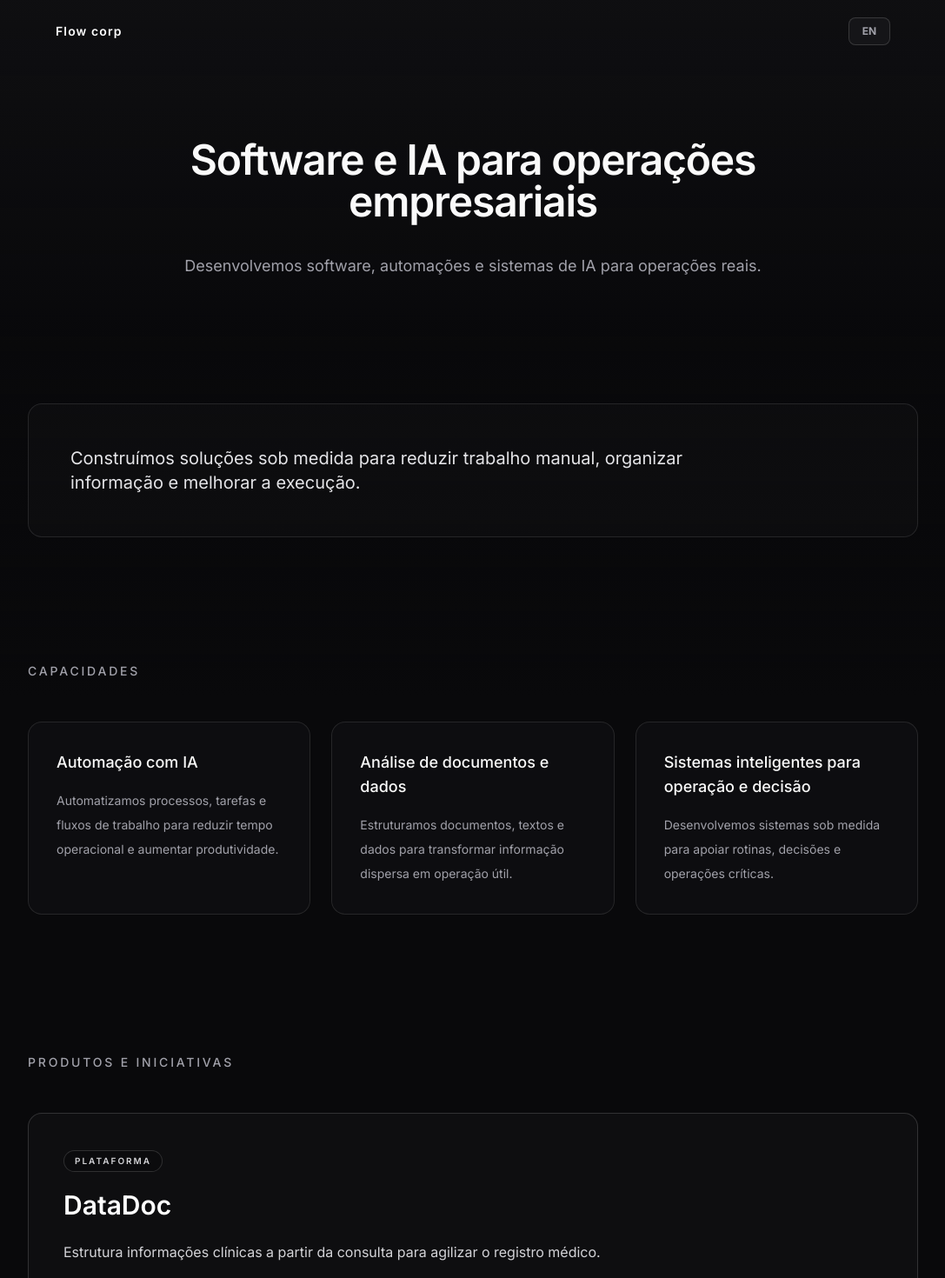
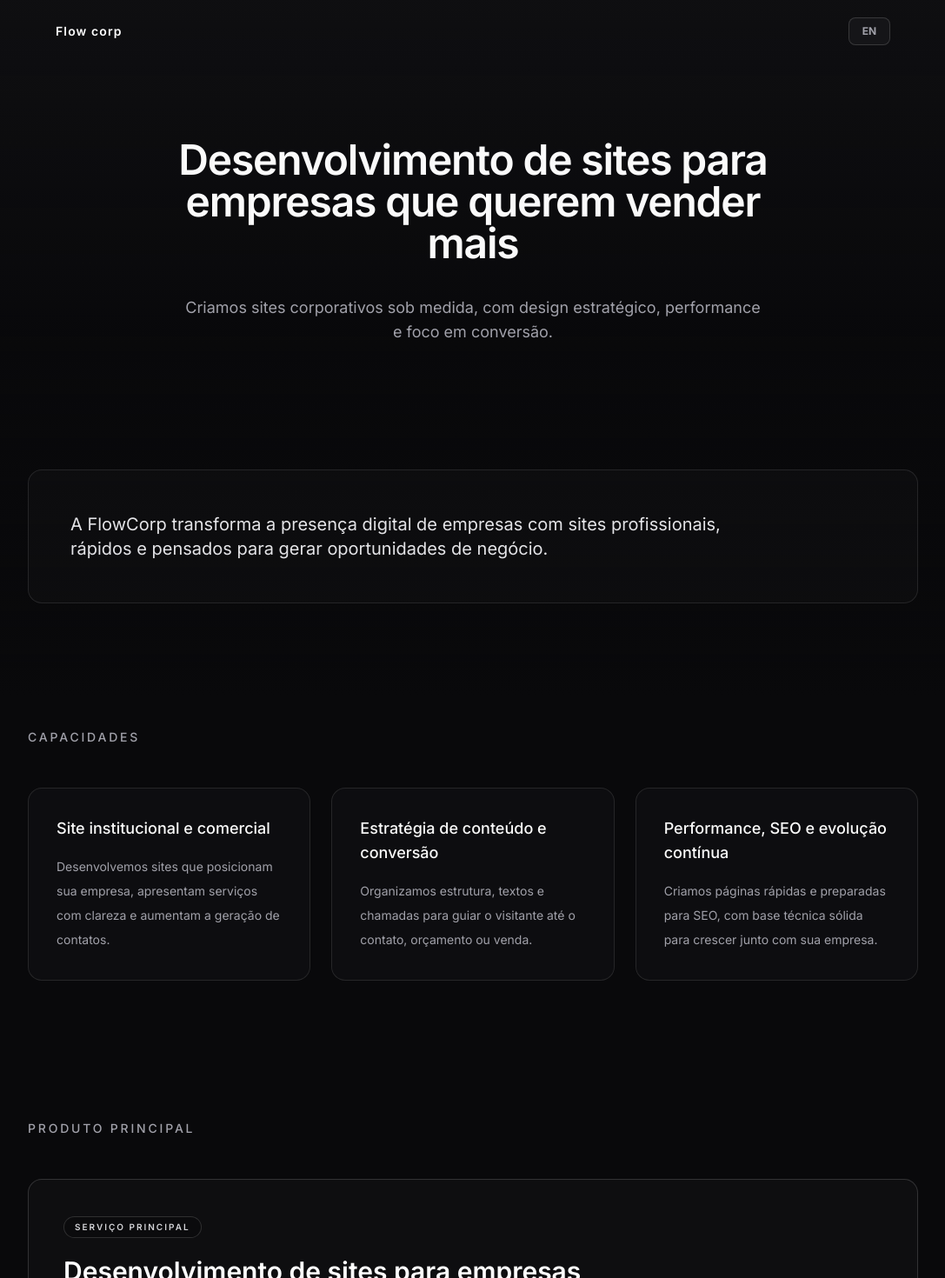
Before and after one commit to igorbiccas/flowcorp-site, a React (Vite) app: page / in a window 1280 px wide. Shown: the top 1470 px of the page at 87% size, without its empty margins (96-1183 px from the left). Built offline with nearby package versions, Linux system fonts and the light colour scheme.

Commit message:
Refocus homepage messaging on website development service

```diff
--- a/App.tsx
+++ b/App.tsx
@@ -24,11 +24,11 @@ const App: React.FC = () => {
 
   const products = [
     {
-      title: t.app.datadoc.title,
-      description: t.app.datadoc.description,
-      href: '/datadoc',
+      title: t.app.mainService.title,
+      description: t.app.mainService.description,
+      href: '#contato',
       target: '_self',
-      tag: t.app.productTags.platform,
+      tag: t.app.productTags.mainService,
     },
   ];
 
--- a/translations.ts
+++ b/translations.ts
@@ -15,8 +15,8 @@ export const translations = {
         contact: "Contato",
       },
       hero: {
-        title: "Software e IA para operações empresariais",
-        subtitle: "Desenvolvemos software, automações e sistemas de IA para operações reais.",
+        title: "Desenvolvimento de sites para empresas que querem vender mais",
+        subtitle: "Criamos sites corporativos sob medida, com design estratégico, performance e foco em conversão.",
         contactButton: "",
         secondaryButton: "",
         whatWeDoTitle: "O que fazemos",
@@ -30,32 +30,37 @@ export const translations = {
       about: {
         title: "",
         description:
-          "Construímos soluções sob medida para reduzir trabalho manual, organizar informação e melhorar a execução.",
+          "A FlowCorp transforma a presença digital de empresas com sites profissionais, rápidos e pensados para gerar oportunidades de negócio.",
       },
       capabilitiesTitle: "Capacidades",
       capabilities: {
         automation: {
-          title: "Automação com IA",
-          description: "Automatizamos processos, tarefas e fluxos de trabalho para reduzir tempo operacional e aumentar produtividade.",
+          title: "Site institucional e comercial",
+          description: "Desenvolvemos sites que posicionam sua empresa, apresentam serviços com clareza e aumentam a geração de contatos.",
         },
         documents: {
-          title: "Análise de documentos e dados",
-          description: "Estruturamos documentos, textos e dados para transformar informação dispersa em operação útil.",
+          title: "Estratégia de conteúdo e conversão",
+          description: "Organizamos estrutura, textos e chamadas para guiar o visitante até o contato, orçamento ou venda.",
         },
         intelligentSystems: {
-          title: "Sistemas inteligentes para operação e decisão",
-          description: "Desenvolvemos sistemas sob medida para apoiar rotinas, decisões e operações críticas.",
+          title: "Performance, SEO e evolução contínua",
+          description: "Criamos páginas rápidas e preparadas para SEO, com base técnica sólida para crescer junto com sua empresa.",
         },
       },
-      productsTitle: "Produtos e iniciativas",
+      productsTitle: "Produto principal",
       labsTitle: "Iniciativas",
       productTags: {
         platform: "Plataforma",
+        mainService: "Serviço principal",
+      },
+      mainService: {
+        title: "Desenvolvimento de sites para empresas",
+        description: "Projeto completo do seu site corporativo: estratégia, layout, desenvolvimento e publicação com acompanhamento da FlowCorp.",
       },
       explore: "Explorar →",
       contactCta: {
-        title: "Vamos construir algo útil para a sua operação.",
-        description: "Converse com a FlowCorp sobre software, automação e IA para o seu negócio.",
+        title: "Pronto para criar o site da sua empresa?",
+        description: "Fale com a FlowCorp e receba uma proposta para desenvolver um site profissional, moderno e orientado a resultados.",
         button: "Falar com a FlowCorp",
       },
       selfbrain: {
@@ -219,8 +224,8 @@ export const translations = {
         contact: "Contact",
       },
       hero: {
-        title: "Applied AI to transform business operations",
-        subtitle: "AI solutions to improve efficiency, scale, and decision clarity.",
+        title: "Website development for companies that want to grow online",
+        subtitle: "We build custom corporate websites with strategic design, high performance, and conversion focus.",
         contactButton: "talk to an expert",
         secondaryButton: "view capabilities",
         whatWeDoTitle: "What we do",
@@ -234,32 +239,37 @@ export const translations = {
       about: {
         title: "Who we are",
         description:
-          "We apply AI to real operations to reduce friction and deliver measurable business impact.",
+          "FlowCorp helps companies strengthen their digital presence with professional, fast websites built to generate business opportunities.",
       },
       capabilitiesTitle: "Capabilities",
       capabilities: {
         automation: {
-          title: "AI automation",
-          description: "We create automated workflows to cut repetitive tasks, speed up processes, and improve operational productivity.",
+          title: "Corporate and commercial websites",
+          description: "We create websites that position your company, clearly present your services, and increase qualified leads.",
         },
         documents: {
-          title: "Document and data analysis",
-          description: "We structure scattered information and apply AI to generate actionable insights with accuracy and context.",
+          title: "Content and conversion strategy",
+          description: "We define structure, messaging, and calls-to-action to guide visitors toward contact, quotes, or sales.",
         },
         intelligentSystems: {
-          title: "Intelligent systems for operations and decisions",
-          description: "We build tailored systems that support teams in critical decisions, governance, and everyday execution.",
+          title: "Performance, SEO, and continuous growth",
+          description: "We deliver fast, SEO-ready pages with a technical foundation that scales with your business.",
         },
       },
-      productsTitle: "Products and projects",
+      productsTitle: "Main product",
       labsTitle: "Labs and initiatives",
       productTags: {
         platform: "Platform",
+        mainService: "Main service",
+      },
+      mainService: {
+        title: "Website development for companies",
+        description: "Complete delivery for your corporate website: strategy, design, development, and launch with FlowCorp support.",
       },
       explore: "Explore →",
       contactCta: {
-        title: "Ready to apply AI to your business?",
-        description: "Talk to FlowCorp and get a clear plan for your operation.",
+        title: "Ready to build your company website?",
+        description: "Talk to FlowCorp and get a proposal for a modern, high-performing website focused on business results.",
         button: "start conversation",
       },
       selfbrain: {
```
